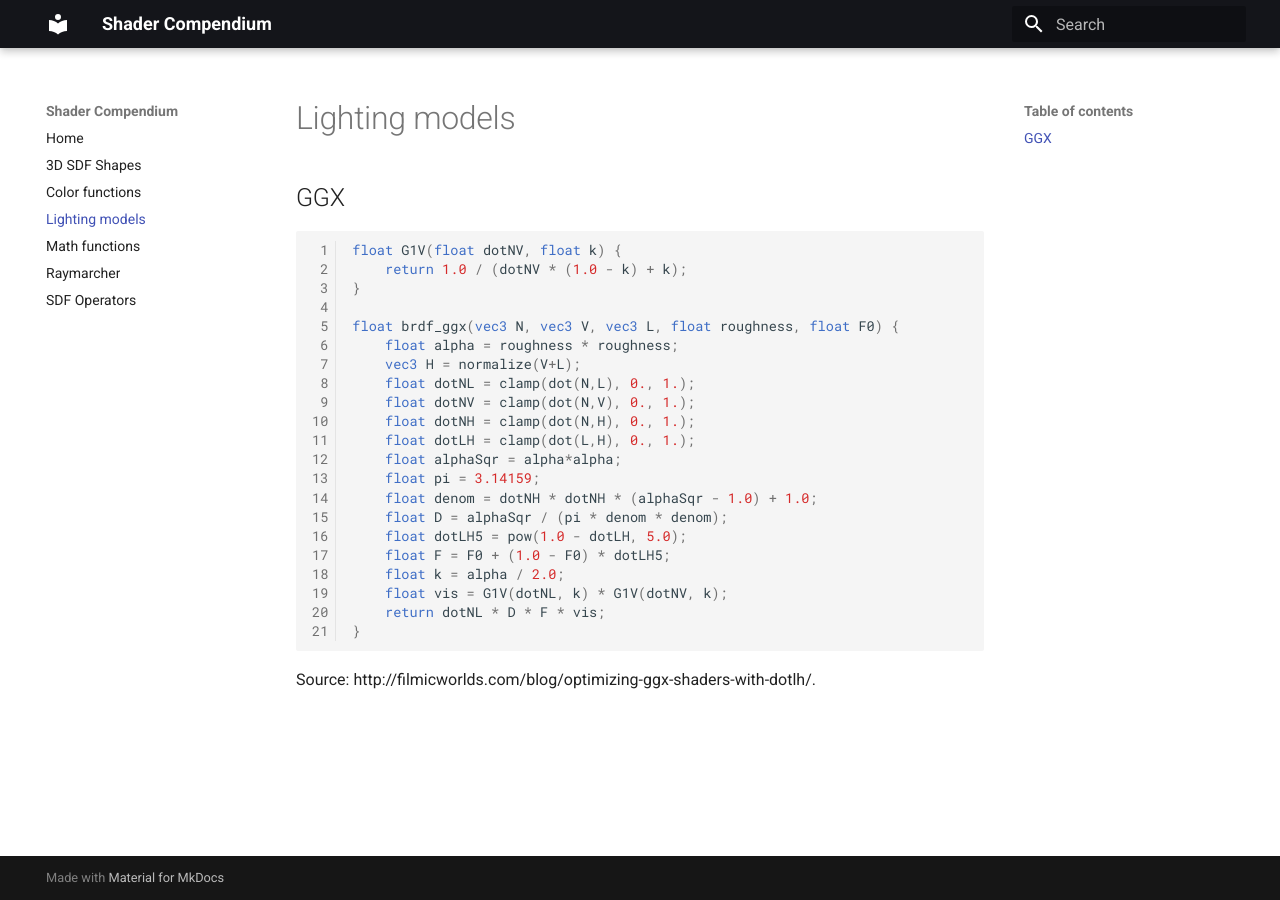
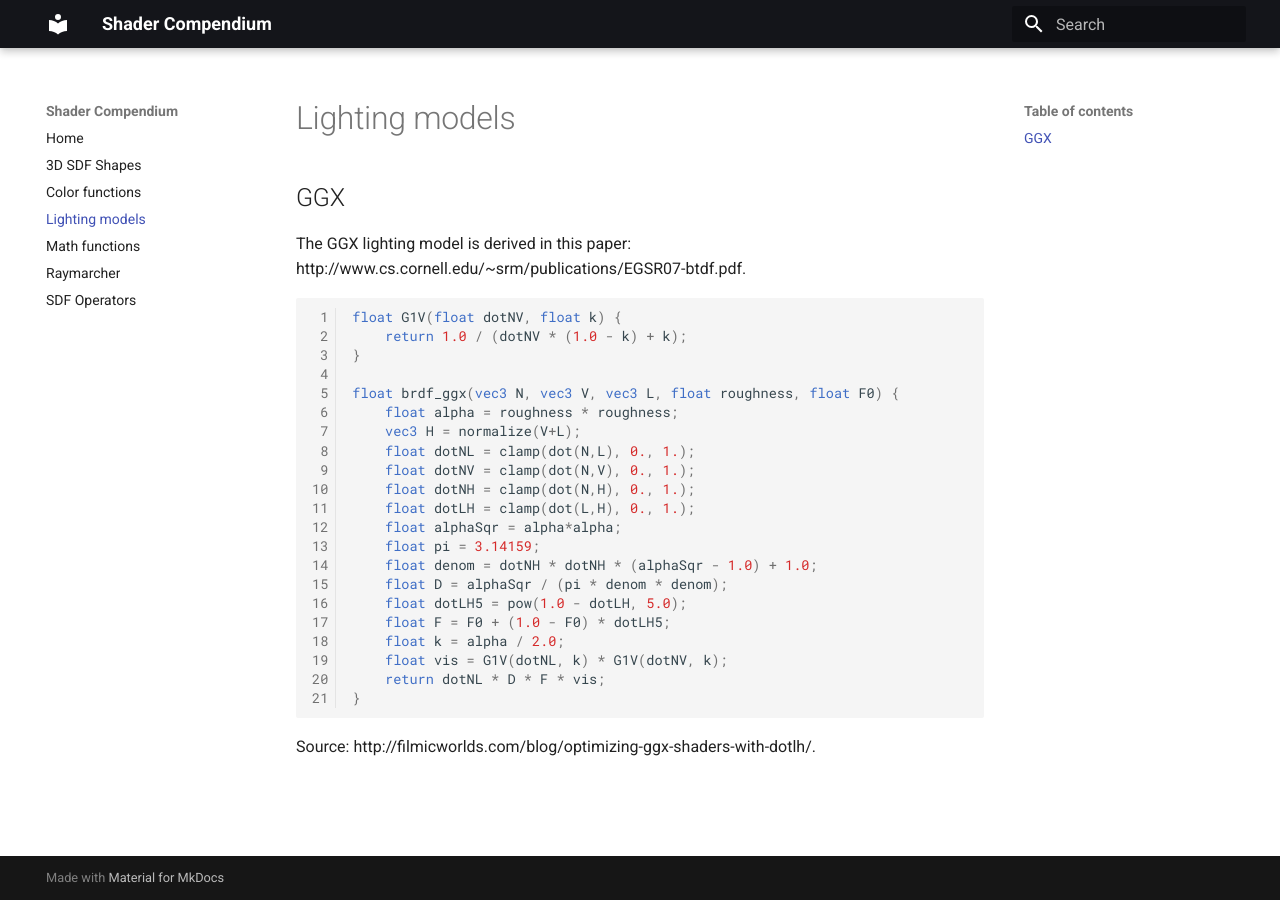
Before and after one commit to darkeclipz/shader-compendium, an MkDocs documentation site: the page built from docs/lighting.md, in a window 1280 px wide. Built offline with MkDocs 1.6.1 and Material for MkDocs 9.7.7, drawn with Linux system fonts in a browser that asks for light colours.

Commit message:
included GGX paper

````diff
--- a/docs/lighting.md
+++ b/docs/lighting.md
@@ -1,6 +1,8 @@
 # Lighting models
 
 ## GGX
+
+The GGX lighting model is derived in this paper: http://www.cs.cornell.edu/~srm/publications/EGSR07-btdf.pdf.
 
 ```glsl
 float G1V(float dotNV, float k) {
````
